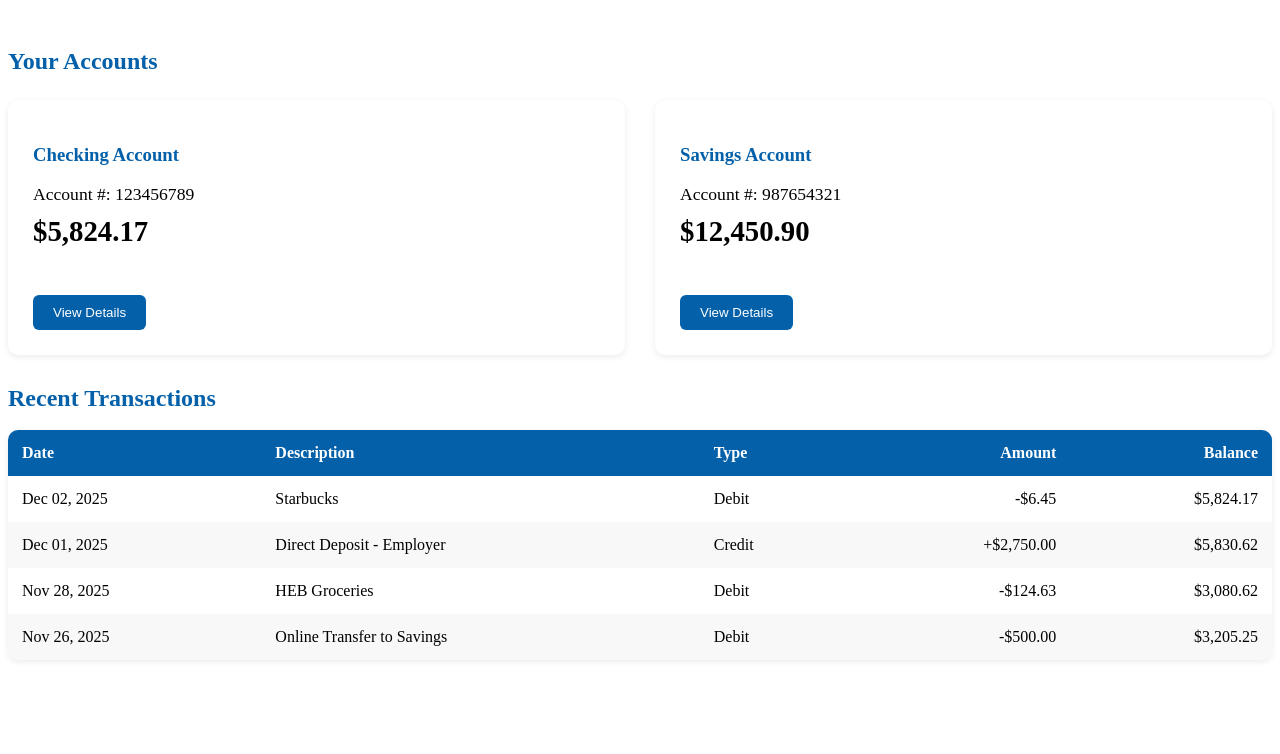
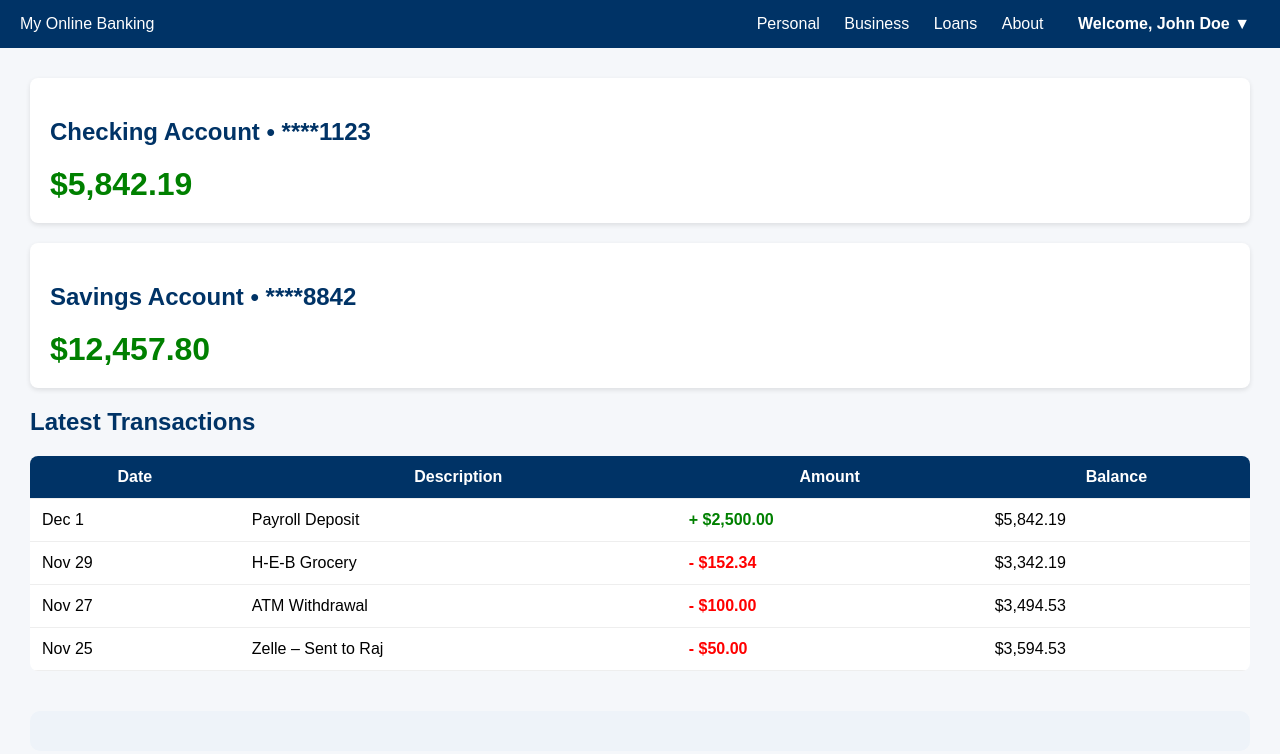
Before and after one commit to vdsc/onlinebankingsitetest, a plain HTML site: page index.html in a window 1280 px wide. Drawn offline with nearby package versions, Linux system fonts and the light colour scheme.

Commit message:
Refactor index.html to enhance structure and styling
Added header, user menu, and main content structure with account details and transactions.

```diff
--- a/index.html
+++ b/index.html
@@ -1,74 +1,262 @@
-<section class="section" style="padding-top:20px;">
-  <div class="container">
-    <h2 style="color:#0460a9; margin-bottom:25px;">Your Accounts</h2>
+<!DOCTYPE html>
+<html lang="en">
+<head>
+    <meta charset="UTF-8" />
+    <meta name="viewport" content="width=device-width, initial-scale=1.0" />
+    <title>Online Banking Portal</title>
 
-    <div style="display:flex; gap:30px; flex-wrap:wrap;">
+    <style>
+        body {
+            margin: 0;
+            font-family: Arial, sans-serif;
+            background: #f5f7fa;
+        }
 
-      <!-- Checking Account Card -->
-      <div style="background:#fff; flex:1; padding:25px; border-radius:10px; box-shadow:0 2px 6px rgba(0,0,0,0.08); min-width:280px;">
-        <h3 style="color:#0460a9;">Checking Account</h3>
-        <p style="font-size:1.1rem; margin:10px 0;">Account #: 123456789</p>
-        <p style="font-size:1.8rem; font-weight:bold; margin-top:10px;">$5,824.17</p>
-        <button style="margin-top:18px; background:#0460a9; color:white; padding:10px 20px; border:none; border-radius:6px; cursor:pointer;">View Details</button>
-      </div>
+        /* HEADER */
+        header {
+            background-color: #003366;
+            color: white;
+            padding: 15px 20px;
+            display: flex;
+            justify-content: space-between;
+            align-items: center;
+        }
 
-      <!-- Savings Account Card -->
-      <div style="background:#fff; flex:1; padding:25px; border-radius:10px; box-shadow:0 2px 6px rgba(0,0,0,0.08); min-width:280px;">
-        <h3 style="color:#0460a9;">Savings Account</h3>
-        <p style="font-size:1.1rem; margin:10px 0;">Account #: 987654321</p>
-        <p style="font-size:1.8rem; font-weight:bold; margin-top:10px;">$12,450.90</p>
-        <button style="margin-top:18px; background:#0460a9; color:white; padding:10px 20px; border:none; border-radius:6px; cursor:pointer;">View Details</button>
-      </div>
+        nav a {
+            margin-right: 20px;
+            text-decoration: none;
+            color: white;
+            font-size: 1rem;
+        }
+
+        .user-dropdown {
+            display: inline-block;
+            position: relative;
+            cursor: pointer;
+        }
+
+        .user-name {
+            font-weight: 600;
+            padding: 6px 10px;
+            border-radius: 4px;
+        }
+
+        .user-menu {
+            display: none;
+            position: absolute;
+            right: 0;
+            background: white;
+            min-width: 150px;
+            border-radius: 6px;
+            box-shadow: 0 2px 8px rgba(0,0,0,0.15);
+            overflow: hidden;
+            z-index: 20;
+        }
+
+        .user-menu a {
+            display: block;
+            padding: 10px 15px;
+            text-decoration: none;
+            color: #222;
+            border-bottom: 1px solid #eee;
+        }
+
+        .user-menu a:last-child {
+            border-bottom: none;
+        }
+
+        .user-menu a:hover {
+            background: #f0f2f5;
+        }
+
+        /* MAIN CONTENT */
+        .container {
+            padding: 30px;
+        }
+
+        h2 {
+            color: #003366;
+        }
+
+        .account-box {
+            background: white;
+            padding: 20px;
+            margin-bottom: 20px;
+            border-radius: 8px;
+            box-shadow: 0 2px 5px rgba(0,0,0,0.1);
+        }
+
+        .account-balance {
+            font-size: 2rem;
+            font-weight: bold;
+            margin-top: 10px;
+            color: #008000;
+        }
+
+        /* TRANSACTIONS */
+        table {
+            width: 100%;
+            border-collapse: collapse;
+            background: white;
+            margin-top: 20px;
+            border-radius: 8px;
+            overflow: hidden;
+        }
+
+        th, td {
+            padding: 12px;
+            border-bottom: 1px solid #eee;
+        }
+
+        th {
+            background: #003366;
+            color: white;
+        }
+
+        .credit {
+            color: green;
+            font-weight: bold;
+        }
+
+        .debit {
+            color: red;
+            font-weight: bold;
+        }
+
+        /* CHAT PLACEHOLDER */
+        .chat-placeholder {
+            margin-top: 40px;
+            padding: 20px;
+            background: #eef3f9;
+            border-radius: 10px;
+            text-align: center;
+        }
+    </style>
+</head>
+
+<body>
+
+    <!-- HEADER -->
+    <header>
+        <div class="logo">My Online Banking</div>
+
+        <nav>
+            <a href="#">Personal</a>
+            <a href="#">Business</a>
+            <a href="#">Loans</a>
+            <a href="#">About</a>
+
+            <div class="user-dropdown">
+                <span class="user-name" onclick="toggleUserMenu()">Welcome, John Doe ▼</span>
+
+                <div class="user-menu" id="userMenu">
+                    <a href="#">Profile</a>
+                    <a href="#">Accounts</a>
+                    <a href="#">Settings</a>
+                    <a href="#">Logout</a>
+                </div>
+            </div>
+        </nav>
+    </header>
+
+    <!-- MAIN CONTENT -->
+    <div class="container">
+
+        <!-- CHECKING ACCOUNT -->
+        <div class="account-box">
+            <h2>Checking Account • ****1123</h2>
+            <div class="account-balance">$5,842.19</div>
+        </div>
+
+        <!-- SAVINGS ACCOUNT -->
+        <div class="account-box">
+            <h2>Savings Account • ****8842</h2>
+            <div class="account-balance">$12,457.80</div>
+        </div>
+
+        <!-- LATEST TRANSACTIONS -->
+        <h2>Latest Transactions</h2>
+
+        <table>
+            <tr>
+                <th>Date</th>
+                <th>Description</th>
+                <th>Amount</th>
+                <th>Balance</th>
+            </tr>
+            <tr>
+                <td>Dec 1</td>
+                <td>Payroll Deposit</td>
+                <td class="credit">+ $2,500.00</td>
+                <td>$5,842.19</td>
+            </tr>
+            <tr>
+                <td>Nov 29</td>
+                <td>H-E-B Grocery</td>
+                <td class="debit">- $152.34</td>
+                <td>$3,342.19</td>
+            </tr>
+            <tr>
+                <td>Nov 27</td>
+                <td>ATM Withdrawal</td>
+                <td class="debit">- $100.00</td>
+                <td>$3,494.53</td>
+            </tr>
+            <tr>
+                <td>Nov 25</td>
+                <td>Zelle – Sent to Raj</td>
+                <td class="debit">- $50.00</td>
+                <td>$3,594.53</td>
+            </tr>
+        </table>
+
+        <!-- YOUR EMBEDDED MESSAGING CODE -->
+        <div class="chat-placeholder">
+
+            <script type='text/javascript'>
+                function initEmbeddedMessaging() {
+                    try {
+                        embeddedservice_bootstrap.settings.language = 'en_US';
+
+                        embeddedservice_bootstrap.init(
+                            '00DWB000005v1J3',
+                            'Service_Agent_Channel_FUB',
+                            'https://firstunitedbank--agentforce.sandbox.my.site.com/ESWServiceAgentChannel1762545073998',
+                            {
+                                scrt2URL: 'https://firstunitedbank--agentforce.sandbox.my.salesforce-scrt.com'
+                            }
+                        );
+                    } catch (err) {
+                        console.error('Error loading Embedded Messaging: ', err);
+                    }
+                };
+            </script>
+
+            <script type='text/javascript'
+                src='https://firstunitedbank--agentforce.sandbox.my.site.com/ESWServiceAgentChannel1762545073998/assets/js/bootstrap.min.js'
+                onload='initEmbeddedMessaging()'>
+            </script>
+
+        </div>
 
     </div>
-  </div>
-</section>
 
-<!-- Recent Transactions Section -->
-<section class="section" style="padding-top:10px;">
-  <div class="container">
-    <h2 style="color:#0460a9; margin-bottom:18px;">Recent Transactions</h2>
+    <!-- JS FOR USER MENU -->
+    <script>
+        function toggleUserMenu() {
+            const menu = document.getElementById("userMenu");
+            menu.style.display = menu.style.display === "block" ? "none" : "block";
+        }
 
-    <table style="width:100%; border-collapse:collapse; background:white; border-radius:10px; overflow:hidden; box-shadow:0 2px 6px rgba(0,0,0,0.08);">
-      <thead style="background:#0460a9; color:white;">
-        <tr>
-          <th style="padding:14px; text-align:left;">Date</th>
-          <th style="padding:14px; text-align:left;">Description</th>
-          <th style="padding:14px; text-align:left;">Type</th>
-          <th style="padding:14px; text-align:right;">Amount</th>
-          <th style="padding:14px; text-align:right;">Balance</th>
-        </tr>
-      </thead>
-      <tbody>
-        <tr>
-          <td style="padding:14px;">Dec 02, 2025</td>
-          <td style="padding:14px;">Starbucks</td>
-          <td style="padding:14px;">Debit</td>
-          <td style="padding:14px; text-align:right;">-$6.45</td>
-          <td style="padding:14px; text-align:right;">$5,824.17</td>
-        </tr>
-        <tr style="background:#f8f8f8;">
-          <td style="padding:14px;">Dec 01, 2025</td>
-          <td style="padding:14px;">Direct Deposit - Employer</td>
-          <td style="padding:14px;">Credit</td>
-          <td style="padding:14px; text-align:right;">+$2,750.00</td>
-          <td style="padding:14px; text-align:right;">$5,830.62</td>
-        </tr>
-        <tr>
-          <td style="padding:14px;">Nov 28, 2025</td>
-          <td style="padding:14px;">HEB Groceries</td>
-          <td style="padding:14px;">Debit</td>
-          <td style="padding:14px; text-align:right;">-$124.63</td>
-          <td style="padding:14px; text-align:right;">$3,080.62</td>
-        </tr>
-        <tr style="background:#f8f8f8;">
-          <td style="padding:14px;">Nov 26, 2025</td>
-          <td style="padding:14px;">Online Transfer to Savings</td>
-          <td style="padding:14px;">Debit</td>
-          <td style="padding:14px; text-align:right;">-$500.00</td>
-          <td style="padding:14px; text-align:right;">$3,205.25</td>
-        </tr>
-      </tbody>
-    </table>
-  </div>
-</section>
+        document.addEventListener("click", function (event) {
+            const menu = document.getElementById("userMenu");
+            const toggle = document.querySelector(".user-name");
+
+            if (!toggle.contains(event.target) && !menu.contains(event.target)) {
+                menu.style.display = "none";
+            }
+        });
+    </script>
+
+</body>
+</html>
```
